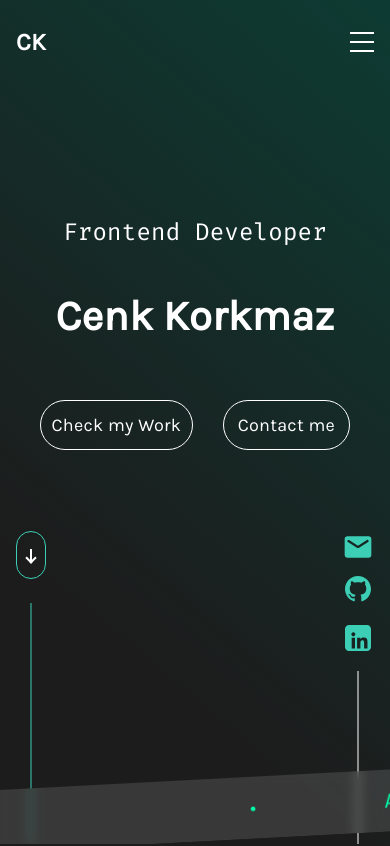
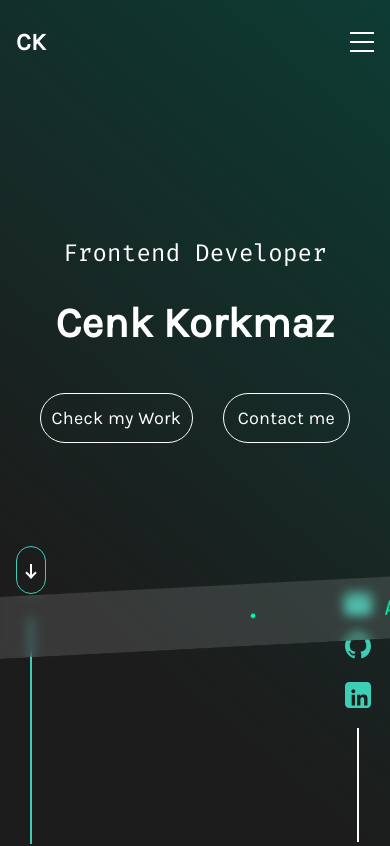
Before and after one commit to CenkKorkmaz92/MyPortfolio, an Angular app: page / in a window 390 px wide. Shown: the top 846 px of the page. Built offline with nearby package versions, Linux system fonts and the light colour scheme.

Commit message:
fixed responsive for hero from 9s to 1920px fixed skill icons clipping into portfolio, fixed section scrolling

```diff
--- a/src/app/contact/contact.component.scss
+++ b/src/app/contact/contact.component.scss
@@ -333,13 +333,14 @@ h2 {
 /* Highlight invalid inputs and textareas in red */
 .single-input-frame input.ng-invalid.ng-touched,
 .single-input-frame textarea.ng-invalid.ng-touched {
-  color: #ff4b4b !important; /* Same color as your .error-text */
+    color: #ff4b4b !important;
+    /* Same color as your .error-text */
 }
 
 /* Make the placeholder text red when invalid */
 .single-input-frame input.ng-invalid.ng-touched::placeholder,
 .single-input-frame textarea.ng-invalid.ng-touched::placeholder {
-  color: #ff4b4b !important;
+    color: #ff4b4b !important;
 }
 
 
@@ -369,6 +370,12 @@ h2 {
     }
 }
 
+@media (max-width: 768px) {
+    .contact {
+        padding-top: 100px !important;
+    }
+}
+
 @media (max-width: 480px) {
     .left-contact-form {
         h1 {
--- a/src/app/hero/hero.component.html
+++ b/src/app/hero/hero.component.html
@@ -84,7 +84,8 @@
         <div class="scroll-arrow-container">
           <div class="scroll-arrow"></div>
         </div>
-        <img src="../../assets/img/icons/vector_color_left_side.svg" alt="Left vector icon" />
+        <div class="left-vector"></div>
+        <!-- <img src="../../assets/img/icons/vector_color_left_side.svg" alt="Left vector icon" /> -->
       </div>
       <div class="social-links">
         <div class="rotated-mail">
@@ -99,7 +100,8 @@
         <a href="https://www.linkedin.com/in/cenk-korkmaz-2731072a5/" target="_blank" class="social-icon linkedin">
           <img src="../../assets/img/icons/linkedin_icon_default.svg" alt="LinkedIn Icon" />
         </a>
-        <img src="../../assets/img/icons/vector_grey_right_side.svg" alt="Right vector icon" />
+        <div class="right-vector"></div>
+        <!-- <img src="../../assets/img/icons/vector_grey_right_side.svg" alt="Right vector icon" /> -->
       </div>
     </div>
 
--- a/src/app/hero/hero.component.scss
+++ b/src/app/hero/hero.component.scss
@@ -198,7 +198,7 @@
         flex-grow: 1;
         text-align: center;
         gap: 12px;
-        padding-top: 218px;
+        padding-top: 100px;
 
         p {
             margin: 0;
@@ -347,6 +347,7 @@
     .bottom-section-hero-component {
         display: flex;
         justify-content: space-between;
+        align-items: flex-end;
 
         .scroll-icon {
             display: flex;
@@ -412,6 +413,16 @@
                 }
             }
         }
+    }
+
+    .left-vector {
+        height: 240px;
+        border: solid 1px rgba(61, 207, 182, 1);
+    }
+
+    .right-vector {
+        height: 186px;
+        border: solid 1px white;
     }
 
     .scroll-arrow-container {
@@ -516,6 +527,13 @@
     }
 }
 
+@media (max-width: 845px) {
+    .name {
+        font-size: 100px !important;
+        line-height: 100px !important;
+    }
+}
+
 @media (max-width: 768px) {
     .navbar-left-content {
         display: none !important;
@@ -580,6 +598,14 @@
     }
 
     .hero-marquee {
-        top: 790px;
+        top: 597px;
+    }
+
+    .left-vector {
+        height: 224px !important;
+    }
+
+    .right-vector {
+        height: 112px !important;
     }
 }
--- a/src/app/portfolio/portfolio.component.scss
+++ b/src/app/portfolio/portfolio.component.scss
@@ -177,7 +177,7 @@ h1 {
 @media (max-width: 768px) {
 
     .portfolio {
-        padding-top: 240px !important;
+        padding-top: 100px !important;
     }
 
     .projects-container {
@@ -191,9 +191,9 @@ h1 {
 }
 
 @media (max-width: 480px) {
-    .portfolio {
-        padding-top: 280px !important;
-    }
+    // .portfolio {
+    //     padding-top: 280px !important;
+    // }
 
     .projects-container {
         flex-direction: column !important;
--- a/src/app/skills/skills.component.scss
+++ b/src/app/skills/skills.component.scss
@@ -275,8 +275,8 @@
     .skills-section {
         flex-direction: column;
         align-items: center;
-        height: 1180px;
-        gap: 80px;
+        height: 1350px;
+        gap: 0px !important;
         padding-top: 0px !important;
     }
 
@@ -334,6 +334,10 @@
 }
 
 @media (max-width: 600px) {
+    .skills-section {
+        height: 1550px !important;
+    }
+
     .icons {
         justify-content: center !important;
         gap: 45px !important;
--- a/src/styles.scss
+++ b/src/styles.scss
@@ -50,52 +50,6 @@ html {
     /* Hides scrollbar in Firefox */
 }
 
-
 .no-scroll {
     overflow: hidden;
 }
-
-@media (max-width: 1440px) {
-
-    // body,
-    // html {
-    //     width: 1280px;
-    // }
-}
-
-@media (max-width: 1280px) {
-
-    // body,
-    // html {
-    //     width: 1024px;
-    // }
-}
-
-@media (max-width: 1024px) {
-
-    // body,
-    // html {
-    //     width: 768px;
-    // }
-}
-
-@media (max-width: 768px) {
-
-    // body,
-    // html {
-    //     width: 480px;
-    // }
-}
-
-@media (max-width: 480px) {
-
-    // body,
-    // html {
-    //     width: 360px;
-    // }
-}
-html, body { height: 100%; }
-body { margin: 0; font-family: Roboto, "Helvetica Neue", sans-serif; }
-
-html, body { height: 100%; }
-body { margin: 0; font-family: Roboto, "Helvetica Neue", sans-serif; }
```
